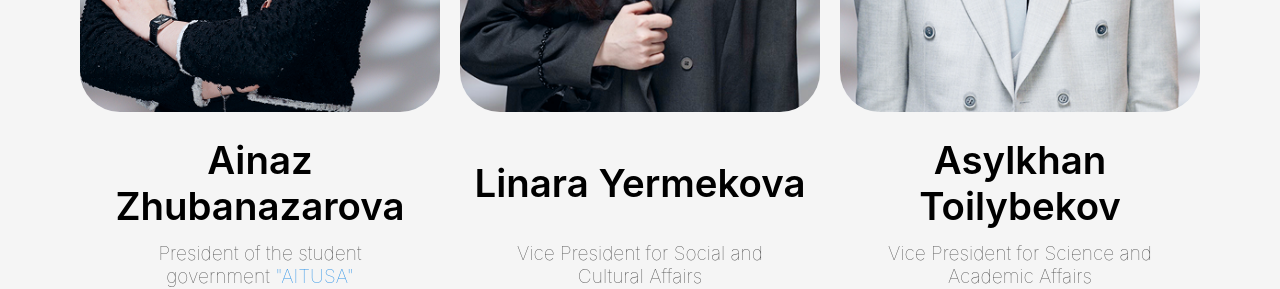
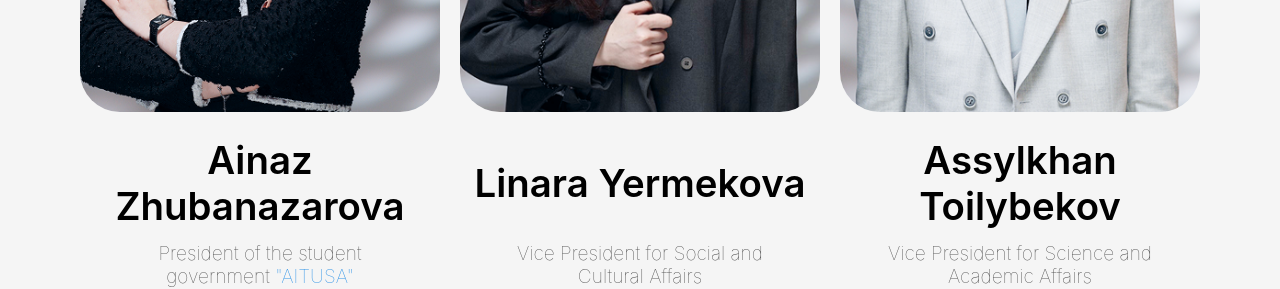
Before and after one commit to AITUSADC/aitusa-front, a Next.js app in the folder apps/web/: page /en in a window 1280 px wide. Shown: the part 1280-1569 px from the top of the page. Built offline with nearby package versions, Linux system fonts and the light colour scheme.

Commit message:
update name

```diff
--- a/apps/web/i18n/dictionaries.ts
+++ b/apps/web/i18n/dictionaries.ts
@@ -114,7 +114,7 @@ const en: Dictionary = {
       members: [
         { name: "Ainaz Zhubanazarova", role: "President of the student government", brand: "AITUSA" },
         { name: "Linara Yermekova", role: "Vice President for Social and Cultural Affairs" },
-        { name: "Asylkhan Toilybekov", role: "Vice President for Science and Academic Affairs" },
+        { name: "Assylkhan Toilybekov", role: "Vice President for Science and Academic Affairs" },
       ],
       eyebrow: "About us",
       revealText: "Want to organize events, support students, create content or build partnerships?",
```
